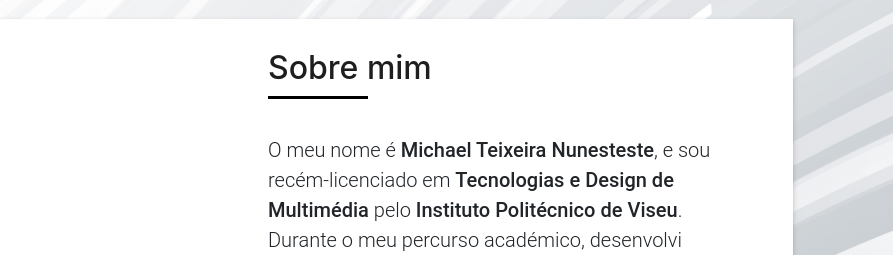
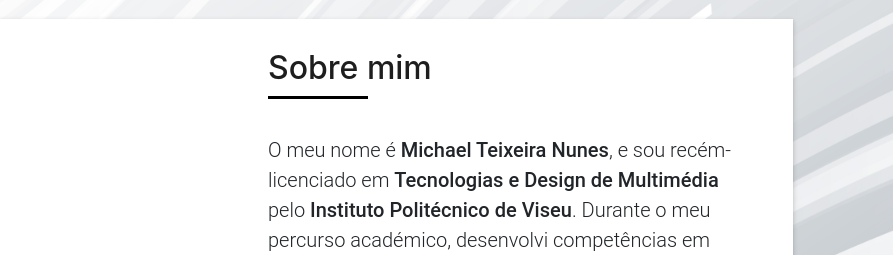
Before and after one commit to mtn28/Michael-Nunes-Web-CV, a plain HTML site: page index.html in a window 1280 px wide. Shown: the part 1020-1275 px from the top of the page, 387-1280 px from the left. Drawn offline with nearby package versions, Linux system fonts and the light colour scheme; files whose address does not match are found by name.

```diff
--- a/index.html
+++ b/index.html
@@ -412,7 +412,7 @@
                           <h5 class="title-left" data-aos="fade-up" data-aos-delay="500">Sobre mim</h5>
                         </div>
                         <p class="lead" data-aos="fade-up" data-aos-delay="600">
-                          O meu nome é <span class="highlight">Michael Teixeira Nunesteste</span>, e sou recém-licenciado em
+                          O meu nome é <span class="highlight">Michael Teixeira Nunes</span>, e sou recém-licenciado em
                           <span class="highlight">Tecnologias e Design de Multimédia</span> pelo <span
                             class="highlight">Instituto Politécnico de Viseu</span>. Durante o meu percurso académico,
                           desenvolvi competências em áreas como <span class="highlight">Programação, Desenvolvimento Web
```
